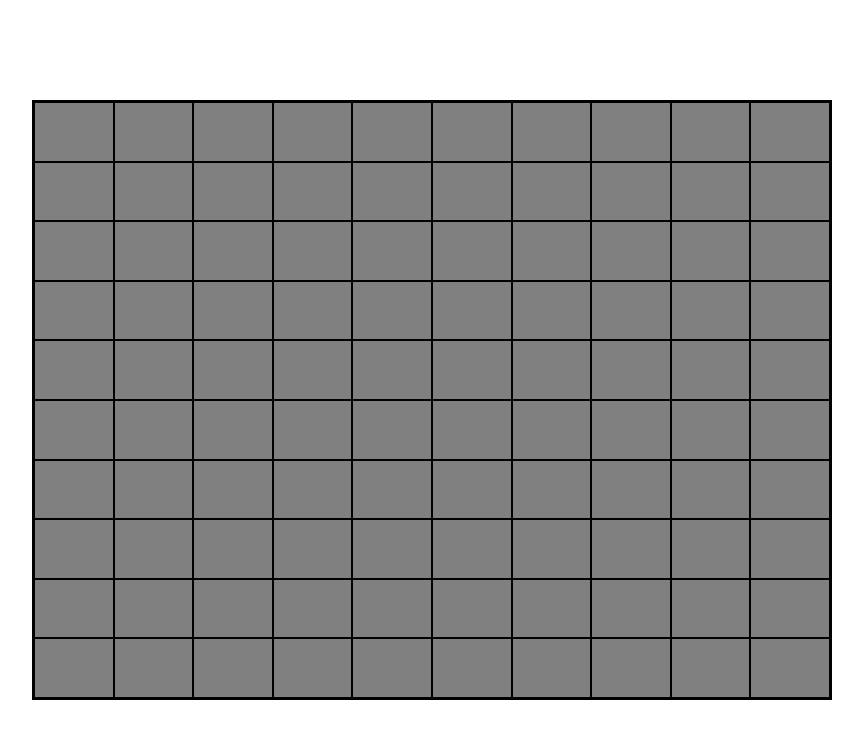
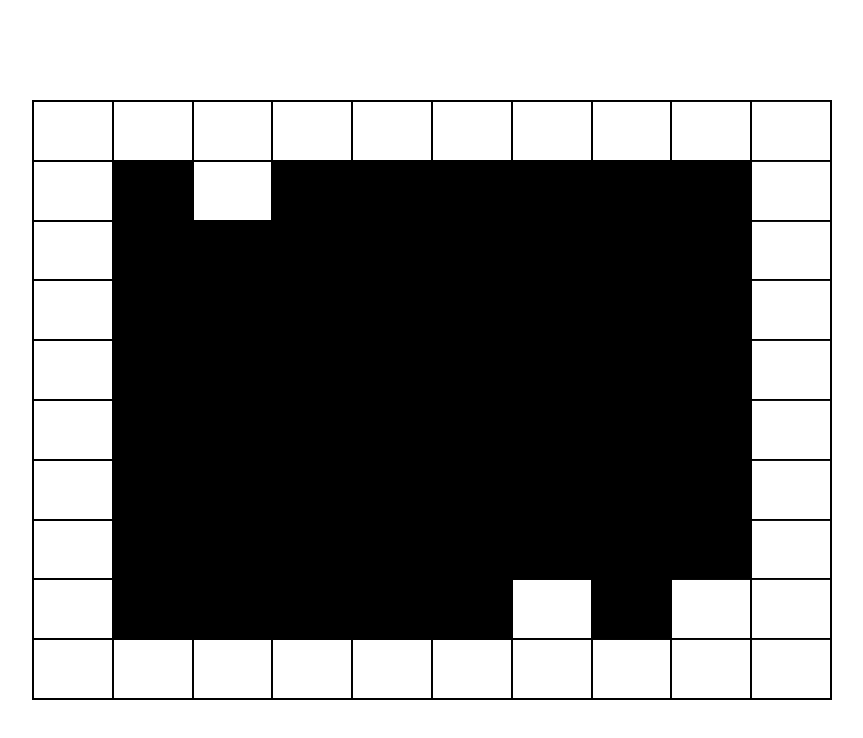
Before and after one commit to benleem/CanvaCast, a plain HTML site: page index.html in a window 1280 px wide. Shown: the whole page, without its empty margins (208-1071 px from the left). Drawn offline with Linux system fonts and the light colour scheme.

Commit message:
can now edit map array to add 'walls'

```diff
--- a/script.js
+++ b/script.js
@@ -8,26 +8,32 @@ ctx.canvas.height = canvasHeight;
 
 //Engine
 const map = [
-	[1, 1, 1, 1, 1, 1, 1, 1, 1, 1],
-	[1, 0, 0, 0, 0, 0, 0, 0, 0, 1],
-	[1, 0, 0, 0, 0, 0, 0, 0, 0, 1],
-	[1, 0, 0, 0, 0, 0, 0, 0, 0, 1],
-	[1, 0, 0, 0, 0, 0, 0, 0, 0, 1],
-	[1, 0, 0, 0, 0, 0, 0, 0, 0, 1],
-	[1, 0, 0, 0, 0, 0, 0, 0, 0, 1],
-	[1, 0, 0, 0, 0, 0, 0, 0, 0, 1],
-	[1, 0, 0, 0, 0, 0, 0, 0, 0, 1],
-	[1, 1, 1, 1, 1, 1, 1, 1, 1, 1],
+	1, 1, 1, 1, 1, 1, 1, 1, 1, 1, 1, 0, 1, 0, 0, 0, 0, 0, 0, 1, 1, 0, 0, 0, 0, 0,
+	0, 0, 0, 1, 1, 0, 0, 0, 0, 0, 0, 0, 0, 1, 1, 0, 0, 0, 0, 0, 0, 0, 0, 1, 1, 0,
+	0, 0, 0, 0, 0, 0, 0, 1, 1, 0, 0, 0, 0, 0, 0, 0, 0, 1, 1, 0, 0, 0, 0, 0, 0, 0,
+	0, 1, 1, 0, 0, 0, 0, 0, 1, 0, 1, 1, 1, 1, 1, 1, 1, 1, 1, 1, 1, 1,
 ];
-const mapX = map[0].length;
-const mapY = map.length;
+const mapX = 10;
+const mapY = 10;
 const mapSize = mapX * mapY;
-console.log(`The map size is ${mapSize} units`);
 
 const drawMap = () => {
+	let stepX = canvasWidth / mapX;
+	let stepY = canvasHeight / mapY;
 	let x, y;
-	for (y = 0; y <= canvasHeight; y += canvasHeight / mapY) {
-		for (x = 0; x <= canvasWidth; x += canvasWidth / mapX) {
+	for (y = 0; y <= canvasHeight; y += stepY) {
+		for (x = 0; x <= canvasWidth; x += stepX) {
+			if (map[(y / stepY) * mapX + x / stepX] === 1) {
+				ctx.beginPath();
+				ctx.rect(x, y, stepX, stepY);
+				ctx.fillStyle = "white";
+				ctx.fill();
+			} else {
+				ctx.beginPath();
+				ctx.rect(x, y, stepX, stepY);
+				ctx.fillStyle = "black";
+				ctx.fill();
+			}
 			ctx.moveTo(x, 0);
 			ctx.lineTo(x, canvasHeight);
 			ctx.stroke();
--- a/style.css
+++ b/style.css
@@ -18,10 +18,10 @@ body {
 canvas {
 	width: 800px;
 	height: 600px;
-	background-color: grey;
+	/* background-color: grey; */
 	image-rendering: pixelated;
 	image-rendering: crisp-edges;
-	border: 2px solid black;
+	border: 1px solid black;
 }
 
 .canvas-container {
```
